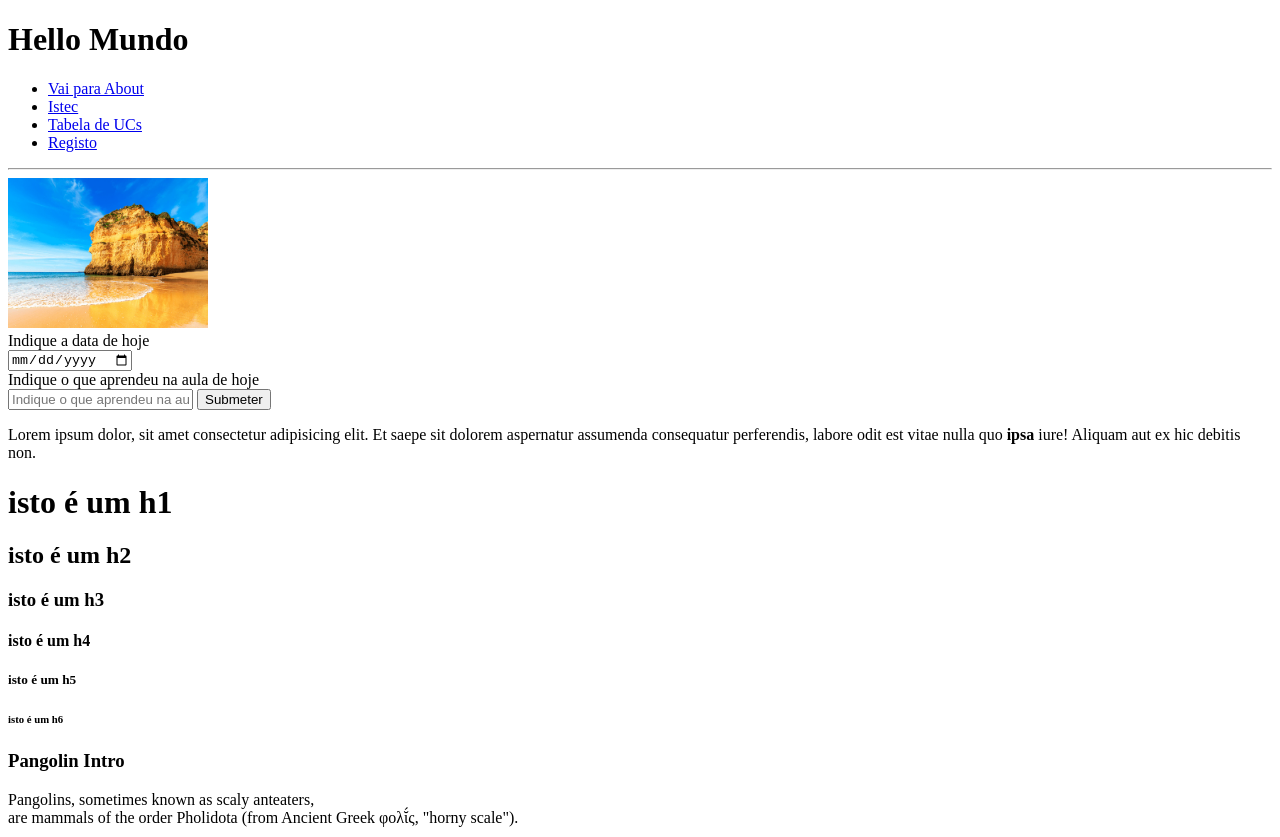
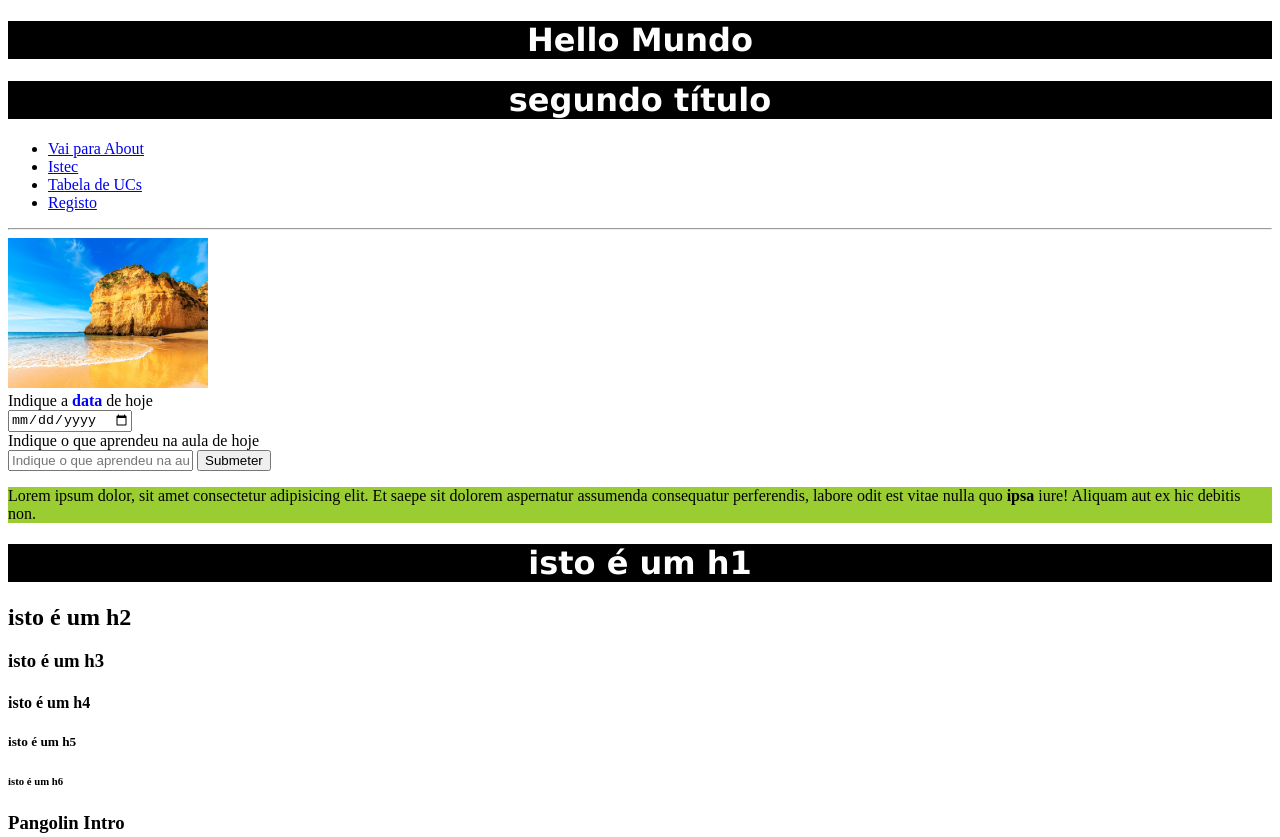
Before and after one commit to SaraBarrett/DDM_WEB, a plain HTML site: page index.html in a window 1280 px wide. Shown: the top 837 px of the page. Drawn offline with Linux system fonts and the light colour scheme.

Commit message:
propriedades css

```diff
--- /dev/null
+++ b/css/colors.css
@@ -0,0 +1,17 @@
+h1{
+    color: #008000;
+}
+
+h2{
+    color: #800080;
+}
+
+p{
+    color: #ffffff;
+    background-color: #000000;
+}
+
+button{
+    color: #ff0000;
+    background-color: #ffc0ff;
+}
--- /dev/null
+++ b/css/style.css
@@ -0,0 +1,16 @@
+      h1{
+        background-color: black;
+        color: #ffffff;
+        text-align: center;
+        font-weight: bolder;
+        font-family: 'Lucida Sans', 'Lucida Sans Regular', 'Lucida Grande', 'Lucida Sans Unicode', Geneva, Verdana, sans-serif;
+      }
+
+      p{
+        background-color: yellowgreen;
+      }
+
+      span{
+        color: blue;
+        font-weight: bold;
+      }
--- a/index.html
+++ b/index.html
@@ -4,9 +4,12 @@
     <meta charset="UTF-8" />
     <meta name="viewport" content="width=device-width, initial-scale=1.0" />
     <title>DDM Web</title>
+    <link rel="stylesheet" href="css/style.css">
   </head>
   <body>
-    <h1>Hello Mundo</h1>
+
+    <h1 >Hello Mundo</h1>
+    <h1>segundo título</h1>
     <ul>
       <li><a href="pages/about.html"> Vai para About </a></li>
 
@@ -19,7 +22,7 @@
 
     <!--Formulário -->
     <form action="página para onde enviamos os dados: servidor">
-      <label for="today-data">Indique a data de hoje</label> <br />
+      <label for="today-data">Indique a <span>data</span> de hoje</label> <br />
       <input type="date" id="today-data" /> <br />
 
       <label for="subject">Indique o que aprendeu na aula de hoje</label><br />
```
Also changed, not shown: pages/colors.html (added, +21 -0 lines).
